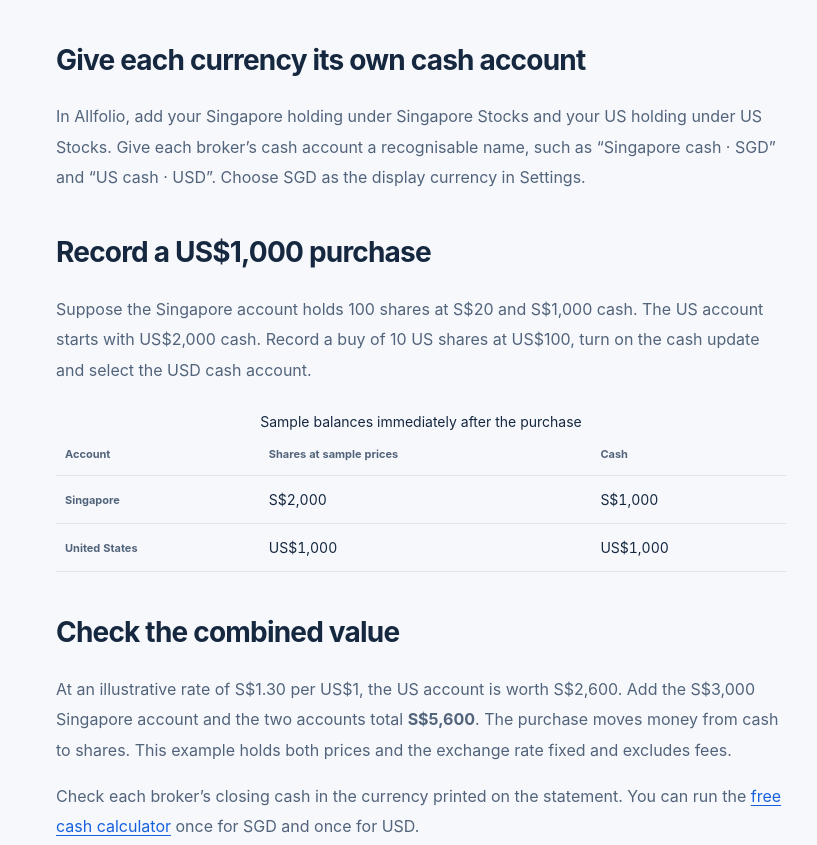
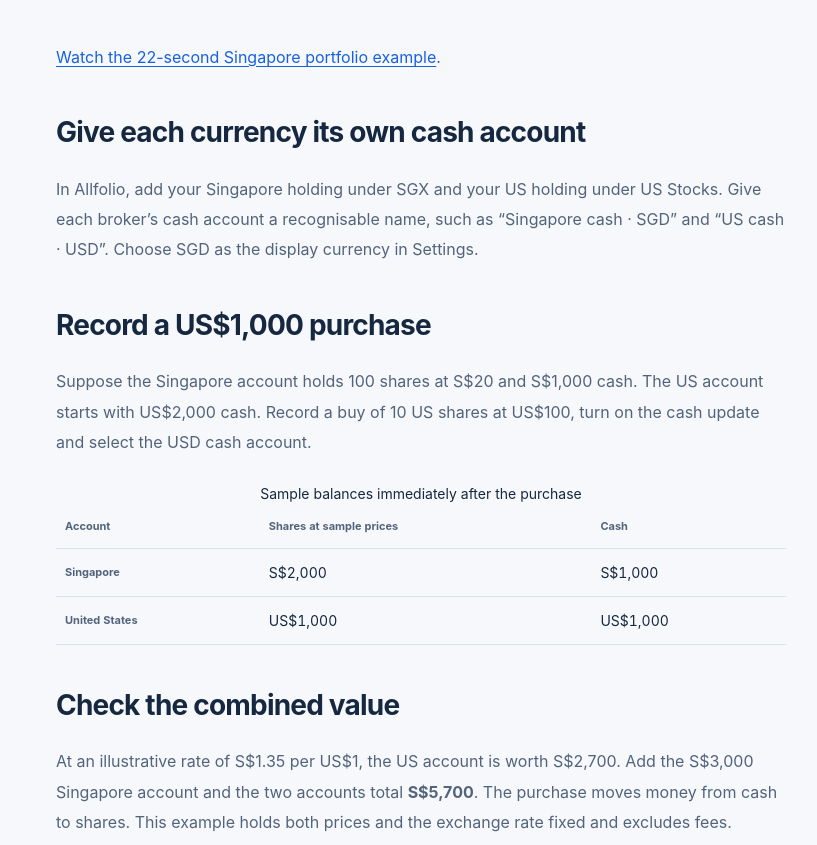
Before and after one commit to ogerhsou/astrolabe-portfolio-support, a plain HTML site: page guides/sgx-us-stocks-in-sgd.html in a window 1280 px wide. Shown: the part 482-1327 px from the top of the page, without its empty margins (219-1036 px from the left). Drawn offline with Linux system fonts and the light colour scheme.

Commit message:
Publish the transaction correction and Singapore videos with an anonymous allocation card

```diff
--- a/guides/sgx-us-stocks-in-sgd.html
+++ b/guides/sgx-us-stocks-in-sgd.html
@@ -14,13 +14,14 @@
 <main id="main">
   <header class="article-header"><a class="article-back" href="../#guides">← All guides</a><h1>Track SGX and US stocks in SGD</h1><p class="article-deck">Your US broker reports dollars and your Singapore broker reports Singapore dollars. Keep the original balances so you can check each statement, then choose SGD for the combined view.</p></header>
   <article class="article">
+    <p><a href="https://www.youtube.com/shorts/pjLfWbg3BHQ">Watch the 22-second Singapore portfolio example</a>.</p>
     <h2>Give each currency its own cash account</h2>
-    <p>In Allfolio, add your Singapore holding under Singapore Stocks and your US holding under US Stocks. Give each broker’s cash account a recognisable name, such as “Singapore cash · SGD” and “US cash · USD”. Choose SGD as the display currency in Settings.</p>
+    <p>In Allfolio, add your Singapore holding under SGX and your US holding under US Stocks. Give each broker’s cash account a recognisable name, such as “Singapore cash · SGD” and “US cash · USD”. Choose SGD as the display currency in Settings.</p>
     <h2>Record a US$1,000 purchase</h2>
     <p>Suppose the Singapore account holds 100 shares at S$20 and S$1,000 cash. The US account starts with US$2,000 cash. Record a buy of 10 US shares at US$100, turn on the cash update and select the USD cash account.</p>
     <table><caption>Sample balances immediately after the purchase</caption><thead><tr><th scope="col">Account</th><th scope="col">Shares at sample prices</th><th scope="col">Cash</th></tr></thead><tbody><tr><th scope="row">Singapore</th><td>S$2,000</td><td>S$1,000</td></tr><tr><th scope="row">United States</th><td>US$1,000</td><td>US$1,000</td></tr></tbody></table>
     <h2>Check the combined value</h2>
-    <p>At an illustrative rate of S$1.30 per US$1, the US account is worth S$2,600. Add the S$3,000 Singapore account and the two accounts total <strong>S$5,600</strong>. The purchase moves money from cash to shares. This example holds both prices and the exchange rate fixed and excludes fees.</p>
+    <p>At an illustrative rate of S$1.35 per US$1, the US account is worth S$2,700. Add the S$3,000 Singapore account and the two accounts total <strong>S$5,700</strong>. The purchase moves money from cash to shares. This example holds both prices and the exchange rate fixed and excludes fees.</p>
     <p>Check each broker’s closing cash in the currency printed on the statement. You can run the <a href="../tools/portfolio-cash-calculator.html">free cash calculator</a> once for SGD and once for USD.</p>
     <div class="article-cta"><h3>Keep your Singapore and US trades in one ledger</h3><p>Record transactions on iPhone without a brokerage login. An active subscription is required. Eligible Apple Accounts can try Allfolio for 14 days.</p><a class="button primary" href="https://apps.apple.com/app/apple-store/id6772176503?pt=128935614&amp;ct=SG_Web_Ledger_202611&amp;mt=8">View Allfolio on the App Store ↗</a></div>
   </article>
```
Also changed, not shown: guides/hong-kong-portfolio.html (+1 -0 lines), guides/trades-and-cash.html (+3 -1 lines), marketing/portfolio-allocation-hk-sample.png (added).
